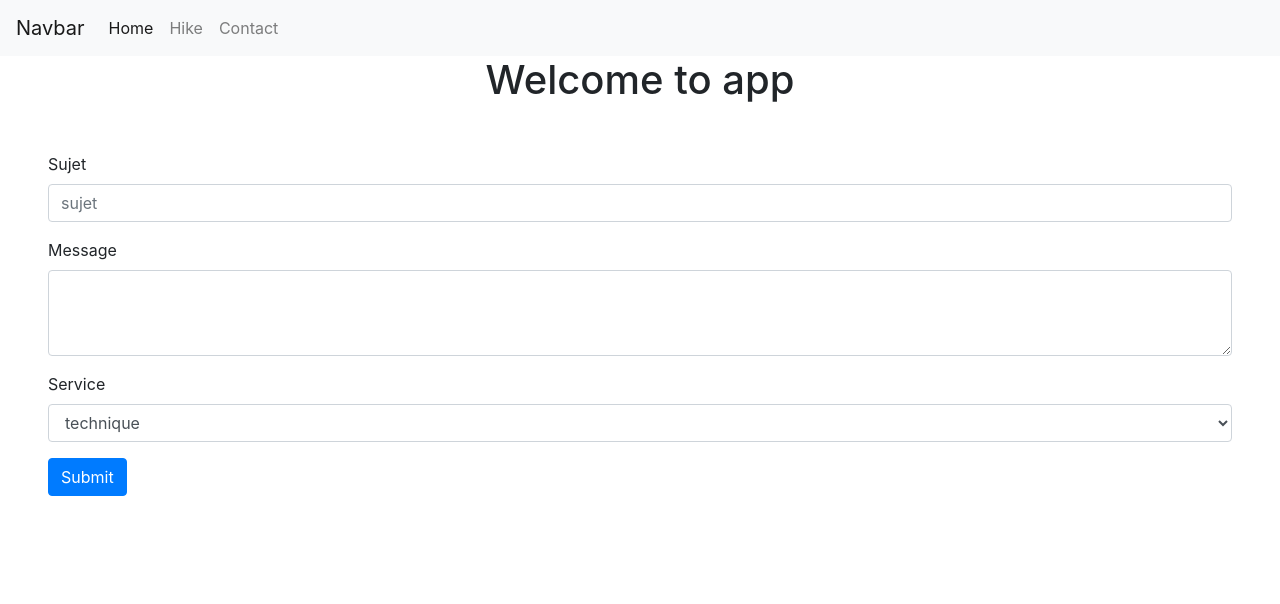
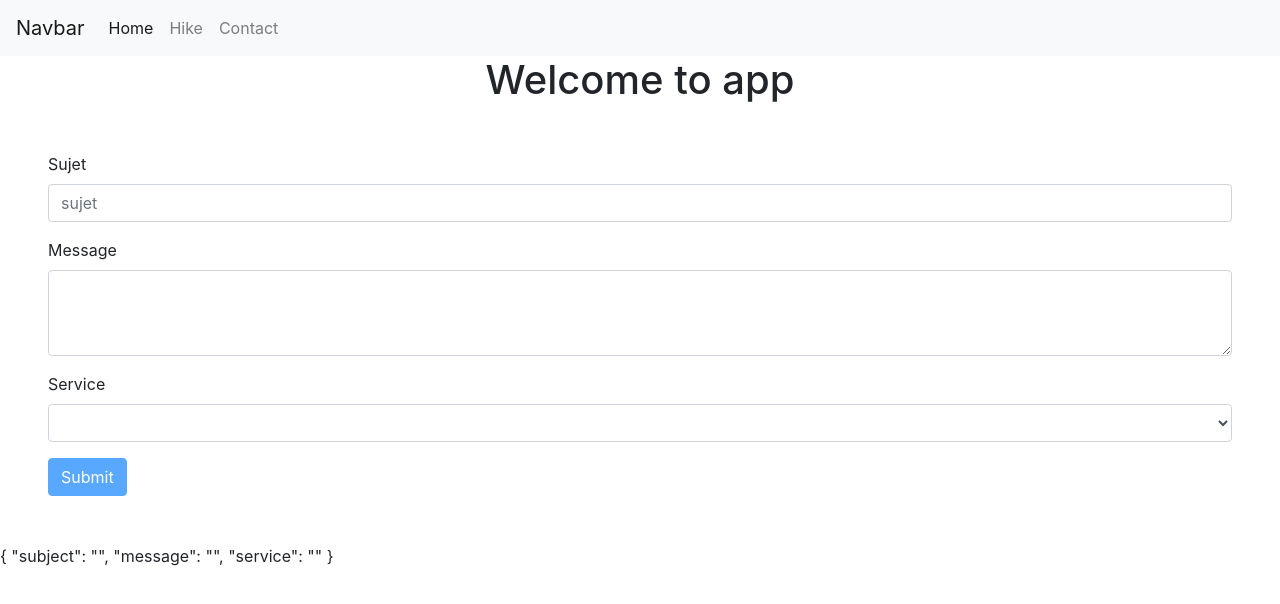
Before and after one commit to boukhemis11/rando, an Angular app in the folder ngRando/: page /contact in a window 1280 px wide. Shown: the top 604 px of the page. Built offline with nearby package versions, Linux system fonts and the light colour scheme.

Commit message:
opt page contact

```diff
--- a/ngRando/src/app/app.module.ts
+++ b/ngRando/src/app/app.module.ts
@@ -7,11 +7,13 @@ import { AppComponent } from './app.component';
 import { HikeComponent } from './hike/hike.component';
 import { Hike } from './shared/hike';
 import { HikeService } from './hike/hike.service';
+
 import { HomeComponent } from './home/home.component';
 import { AppRoutingModule } from './/app-routing.module';
 import { HikeDetailsComponent } from './hike-details/hike-details.component';
 import { HikeFilterPipe } from './hike/hike-filter.pipe';
 import { ContactComponent } from './contact/contact.component';
+import { ContactService } from './contact/contact.service';
 
 
 @NgModule({
@@ -29,7 +31,7 @@ import { ContactComponent } from './contact/contact.component';
     AppRoutingModule,
     FormsModule
   ],
-  providers: [HikeService],
+  providers: [HikeService, ContactService],
   bootstrap: [AppComponent]
 })
 export class AppModule { }
--- a/ngRando/src/app/contact/contact.component.html
+++ b/ngRando/src/app/contact/contact.component.html
@@ -1,21 +1,21 @@
-<form class="m-5">
-  <div class="form-group">
+<form #form="ngForm" (submit)="sendMsg(form)" class="m-5">
+  <div class="form-group" >
     <label for="subject">Sujet</label>
-    <input type="email" class="form-control" id="subject" placeholder="sujet">
+    <input #msg="ngModel" required type="text" class="form-control" id="subject" ngModel="" name="subject" placeholder="sujet">
+    <div *ngIf="msg.invalid && msg.touched" class="alert alert-danger">sujet manqaunt</div>
   </div>
   <div class="form-group">
     <label for="message">Message</label>
-    <textarea class="form-control" id="message" rows="3"></textarea>
+    <textarea class="form-control" id="message" ngModel="" name="message" rows="3"></textarea>
   </div>
   <div class="form-group">
     <label for="service">Service</label>
-    <select class="form-control" id="service">
+    <select class="form-control" id="service" ngModel="" name="service">
       <option value="tech">technique</option>
       <option value="sales">comercial</option>
       <option value="guide">guide</option>
-      <option>4</option>
-      <option>5</option>
     </select>
   </div>
-  <button type="submit" class="btn btn-primary">Submit</button>
+  <button type="submit" class="btn btn-primary" [disabled]='form.invalid'>Submit</button>
 </form>
+{{form.value | json}}
--- a/ngRando/src/app/contact/contact.component.ts
+++ b/ngRando/src/app/contact/contact.component.ts
@@ -1,4 +1,6 @@
 import { Component, OnInit } from '@angular/core';
+import { NgForm } from '@angular/forms';
+import { ContactService } from './contact.service';
 
 @Component({
   selector: 'app-contact',
@@ -7,8 +9,13 @@ import { Component, OnInit } from '@angular/core';
 })
 export class ContactComponent implements OnInit {
 
-  constructor() { }
 
+  constructor(private _contactService: ContactService) {
+
+   }
+   sendMsg(form: NgForm) {
+    this._contactService.postContactForm(form);
+  }
   ngOnInit() {
   }
 
--- /dev/null
+++ b/ngRando/src/app/contact/contact.service.ts
@@ -0,0 +1,11 @@
+import { Injectable } from '@angular/core';
+
+@Injectable()
+export class ContactService {
+  postContactForm(contactForm: any) {
+    console.log(contactForm.value);
+  }
+
+  constructor() { }
+
+}
```
Also changed, not shown: 1 other file (tests, documents, lock files or other folders).
